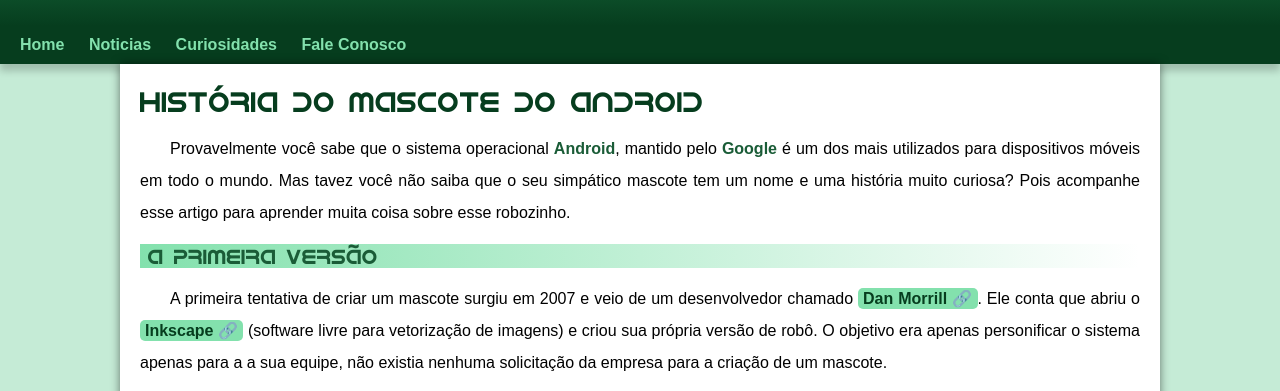
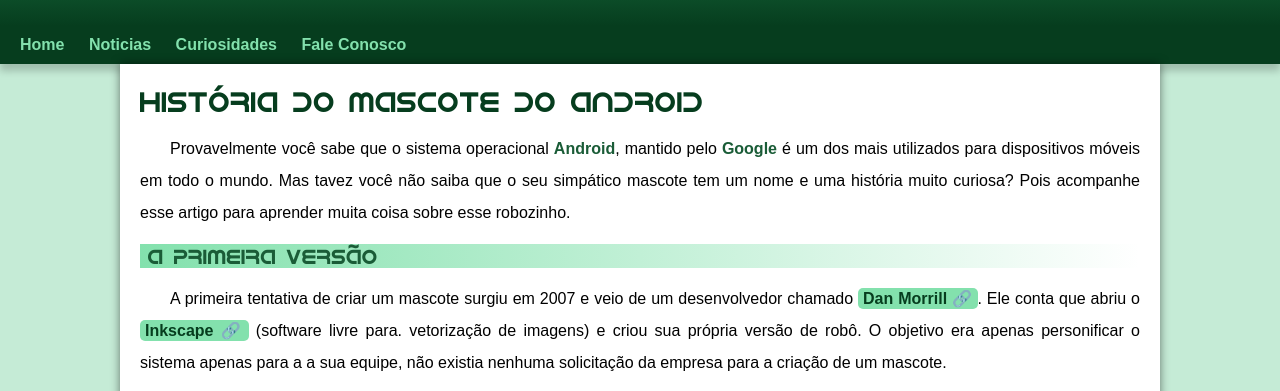
Before and after one commit to devpaulonathan/html-css, a plain HTML site: page exercicios/modulo-2/ex-curso/desafio-10/index.html in a window 1280 px wide. Shown: the part 164-555 px from the top of the page. Drawn offline with Linux system fonts and the light colour scheme.

Commit message:
ponto para exemplo

```diff
--- a/exercicios/modulo-2/ex-curso/desafio-10/index.html
+++ b/exercicios/modulo-2/ex-curso/desafio-10/index.html
@@ -29,7 +29,7 @@
 
             <h2>A primeira versão</h2>
 
-            <p>A primeira tentativa de criar um mascote surgiu em 2007 e veio de um desenvolvedor chamado <a class="externo" href="https://ausdroid.net/2013/01/04/dan-morrill-shows-us-the-android-mascots-that-could-have-been/" target="_blank">Dan Morrill</a>. Ele conta que abriu o <a class="externo" href="https://inkscape.org/pt-br/" target="_blank">Inkscape</a> (software livre para vetorização de imagens) e criou sua própria versão de robô. O objetivo era apenas personificar o sistema apenas para a a sua equipe, não existia nenhuma solicitação da empresa para a criação de um mascote.</p>
+            <p>A primeira tentativa de criar um mascote surgiu em 2007 e veio de um desenvolvedor chamado <a class="externo" href="https://ausdroid.net/2013/01/04/dan-morrill-shows-us-the-android-mascots-that-could-have-been/" target="_blank">Dan Morrill</a>. Ele conta que abriu o <a class="externo" href="https://inkscape.org/pt-br/" target="_blank">Inkscape</a> (software livre para. vetorização de imagens) e criou sua própria versão de robô. O objetivo era apenas personificar o sistema apenas para a a sua equipe, não existia nenhuma solicitação da empresa para a criação de um mascote.</p>
 
             <picture>
                 <source media="(max-width: 670px)" srcset="imagens/dan-droids-pq.png">
```
